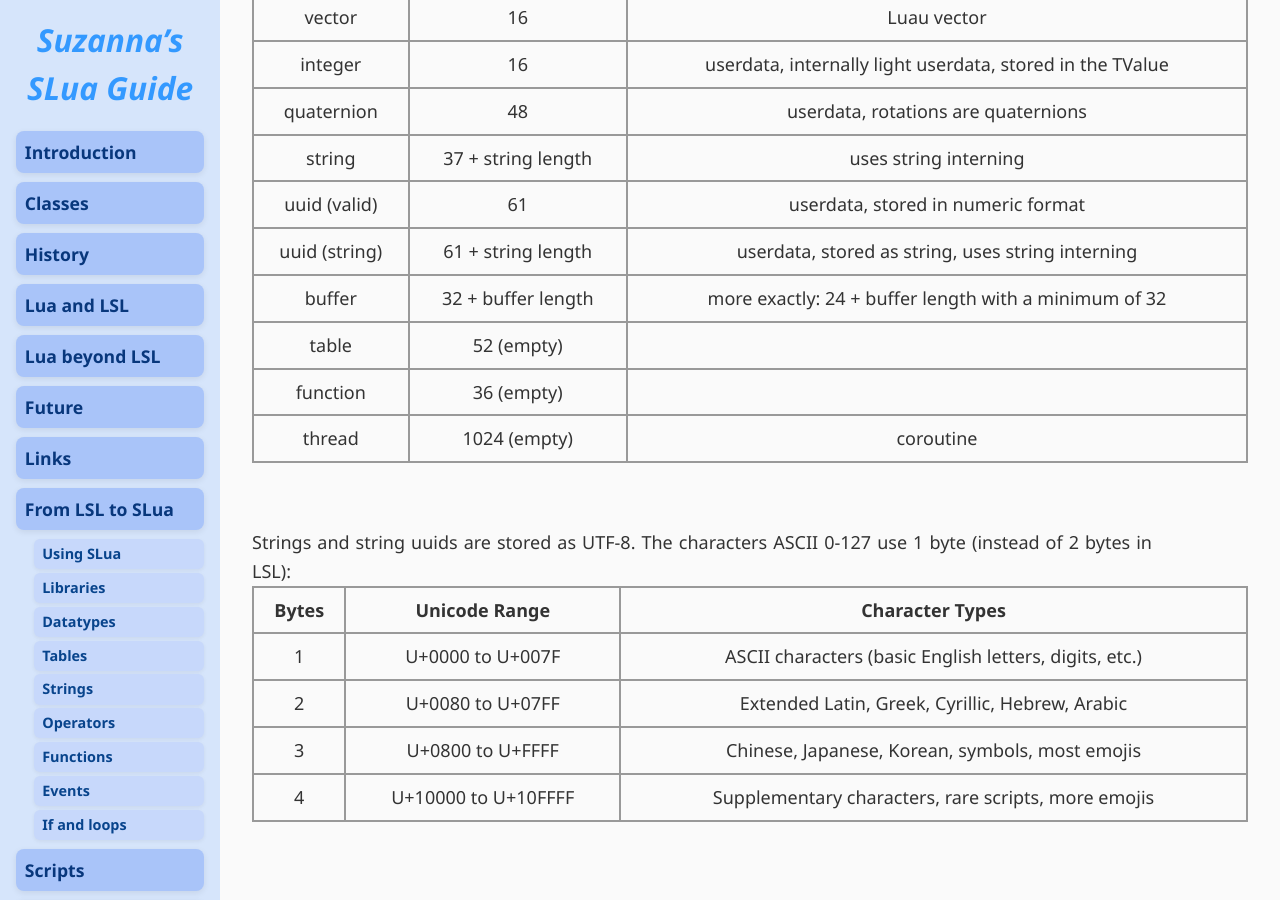
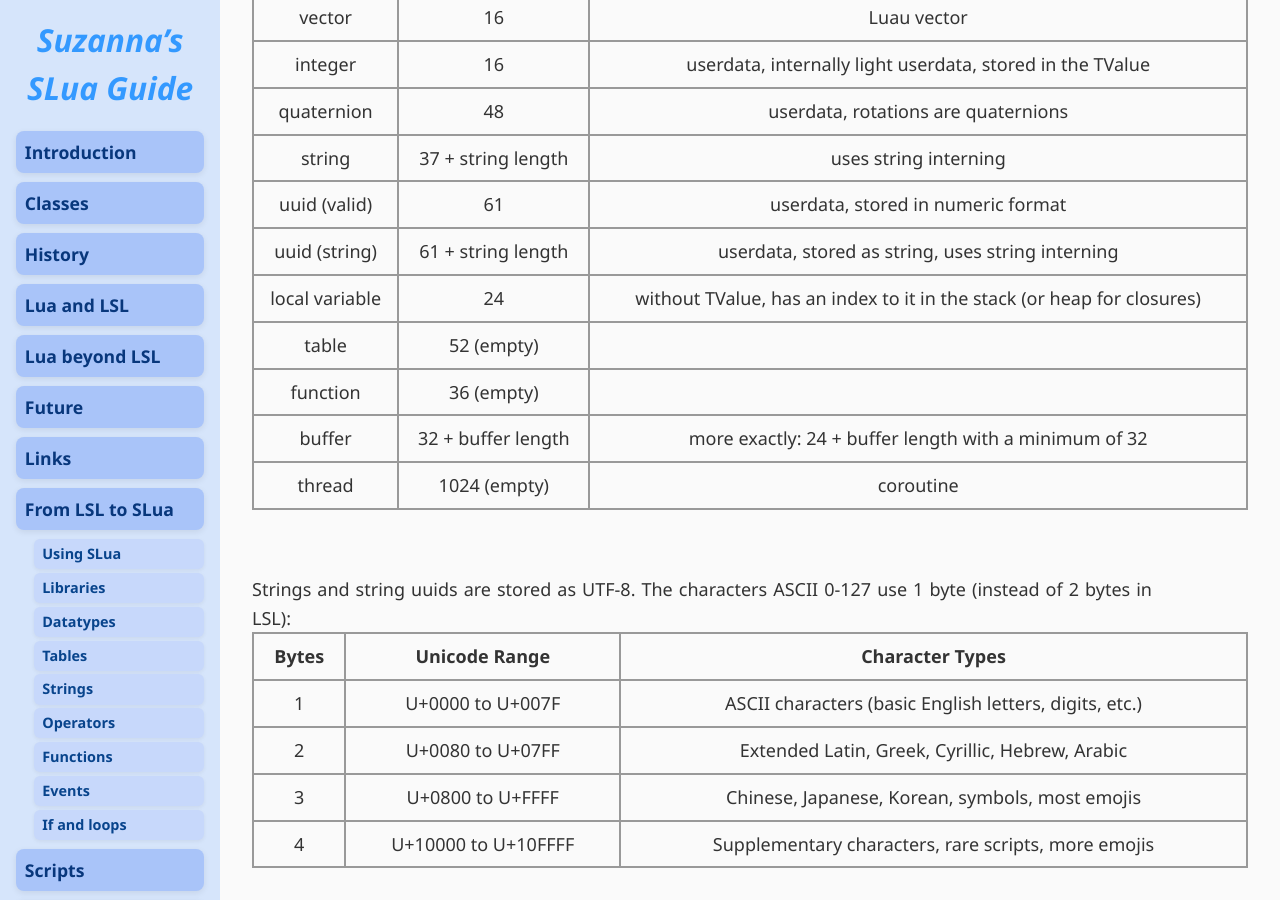
Before and after one commit to Suzanna-Linn/slua, a Jekyll site: the page built from docs/moving-datatypes.md, in a window 1280 px wide and 900 px high, scrolled down 7806 px. Built offline with Jekyll 4.4.1, drawn with Linux system fonts in a browser that asks for light colours; nearby versions of some CDN libraries; our own code applies the rules of GitHub Pages for plain Markdown files; comment, search, counter and statistics services are not loaded.

Commit message:
Update moving-datatypes.md

```diff
--- a/docs/moving-datatypes.md
+++ b/docs/moving-datatypes.md
@@ -321,9 +321,9 @@ Memory used for each datatype:
       <td style="border: 2px solid #999999; text-align: center; padding: 8px;">userdata, stored as string, uses string interning</td>
     </tr>
 	<tr>
-      <td style="border: 2px solid #999999; text-align: center; padding: 8px;">buffer</td>
-      <td style="border: 2px solid #999999; text-align: center; padding: 8px;">32 + buffer length</td>
-      <td style="border: 2px solid #999999; text-align: center; padding: 8px;">more exactly: 24 + buffer length with a minimum of 32</td>
+      <td style="border: 2px solid #999999; text-align: center; padding: 8px;">local variable</td>
+      <td style="border: 2px solid #999999; text-align: center; padding: 8px;">24</td>
+      <td style="border: 2px solid #999999; text-align: center; padding: 8px;">without TValue, has an index to it in the stack (or heap for closures)</td>
     </tr>
 	<tr>
       <td style="border: 2px solid #999999; text-align: center; padding: 8px;">table</td>
@@ -334,6 +334,11 @@ Memory used for each datatype:
       <td style="border: 2px solid #999999; text-align: center; padding: 8px;">function</td>
       <td style="border: 2px solid #999999; text-align: center; padding: 8px;">36 (empty)</td>
       <td style="border: 2px solid #999999; text-align: center; padding: 8px;"></td>
+    </tr>
+	<tr>
+      <td style="border: 2px solid #999999; text-align: center; padding: 8px;">buffer</td>
+      <td style="border: 2px solid #999999; text-align: center; padding: 8px;">32 + buffer length</td>
+      <td style="border: 2px solid #999999; text-align: center; padding: 8px;">more exactly: 24 + buffer length with a minimum of 32</td>
     </tr>
 	<tr>
       <td style="border: 2px solid #999999; text-align: center; padding: 8px;">thread</td>
```
